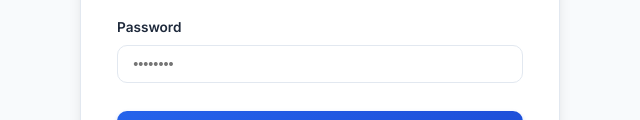
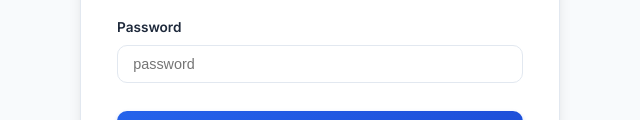
Before and after one commit to psruser900/Student-hub, a website: page public/index.html in a window 1280 px wide. Shown: the part 680-800 px from the top of the page, 320-960 px from the left. Drawn offline with Linux system fonts and the light colour scheme.

Commit message:
Update index.html

```diff
--- a/public/index.html
+++ b/public/index.html
@@ -70,7 +70,7 @@
 
         <div class="form-group">
           <label class="form-label" for="loginPassword">Password</label>
-          <input type="password" id="loginPassword" class="form-control" placeholder="••••••••" required>
+          <input type="password" id="loginPassword" class="form-control" placeholder="password" required>
         </div>
 
         <button type="submit" class="btn btn-primary" style="width: 100%; margin-top: 0.5rem;" id="loginSubmitBtn">
```
